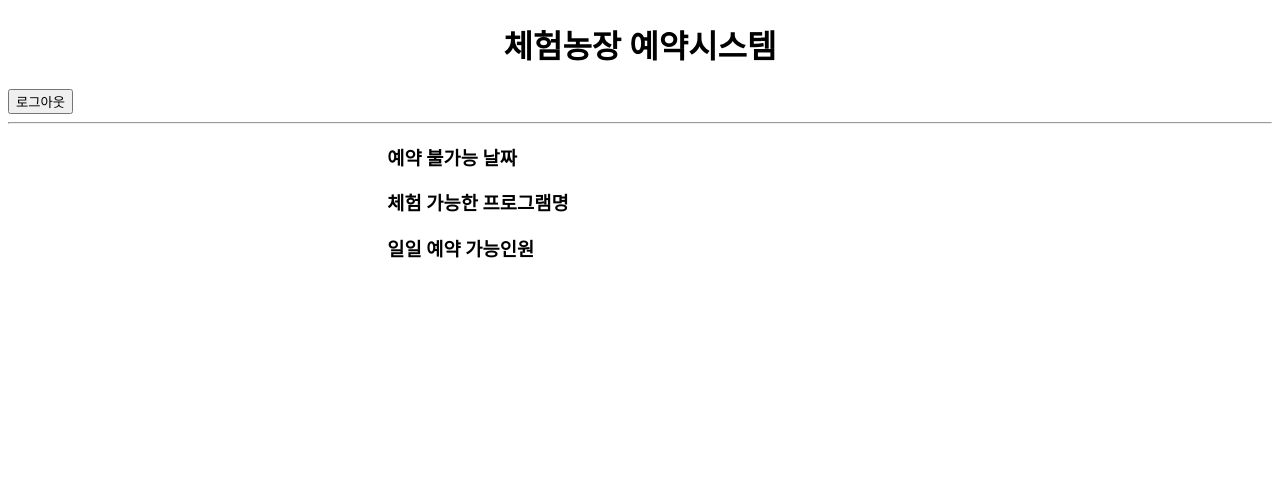
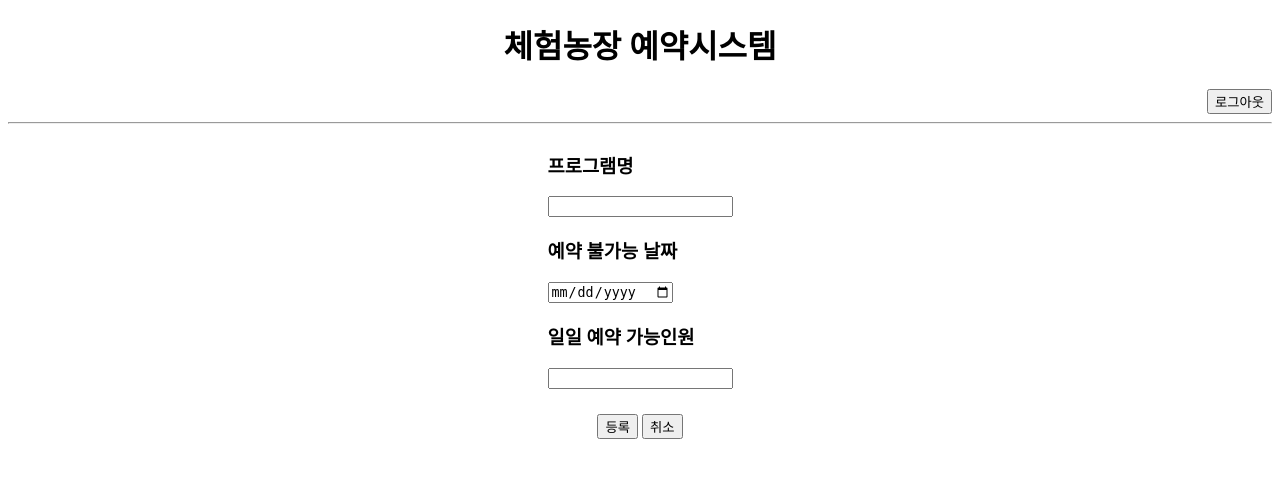
Before and after one commit to Hyejeong-Lim/FarmReservation, a Node server app: page /users/reserve in a window 1280 px wide. Shown: the top 478 px of the page. Run offline with Node 20, Linux system fonts and the light colour scheme; the visitor is signed in with stand-in values (Sample User, id 1).

Commit message:
예약정보입력화면 수정

```diff
--- a/views/reserve.ejs
+++ b/views/reserve.ejs
@@ -4,19 +4,36 @@
       <meta charset="UTF-8">
       <meta http-equiv="X-UA-Compatible" content="IE=edge">
       <meta name="viewport" content="width=device-width, initial-scale=1.0">
-    <title>Document</title>
+      <script src="https://ajax.googleapis.com/ajax/libs/jquery/3.5.1/jquery.min.js"></script>
+      <title>체험농장예약시스템</title>
   </head>
   <body>
     <h1 style="text-align: center;">체험농장 예약시스템</h1>
-    <button type="button" class="btn col-md-12 blue1" onclick="location.href='/users/login'">로그아웃</button> <hr>
+    <div style="display: flex; justify-content: flex-end;">
+      <button type="button" class="btn col-md-12 blue1" onclick="location.href='/users/login'">로그아웃</button>
+    </div>
+    <hr>
 
-    <h3 style="padding-left: 30%">예약 불가능 날짜</h3>
+    <form action="/users/reservePost" method="post">
+      <div style="display:flex; justify-content: center">
+        <div>
+          <h3>프로그램명</h3>
+          <input type="text" name="programName" id="programName" required>
 
+          <h3>예약 불가능 날짜</h3>
+          <input type="date" name="date" id="date" required>
 
-    <h3 style="padding-left: 30%">체험 가능한 프로그램명</h3>
-
-
-    <h3 style="padding-left: 30%">일일 예약 가능인원</h3>
-
+          <h3>일일 예약 가능인원</h3>
+          <input type="number" name="peopleNumber" id="peopleNumber" min="1" required><br>
+        </div>
+      </div>
+      <div style="display:flex; justify-content: center; margin-top:2%">
+        <div>
+          <button type="submit" class="btn col-md-12 blue1" onclick="location.href='/users/farmInfo'">등록</button>
+          <button type="button" class="btn col-md-12 blue1" onclick="location.href='/users/farmInfo'">취소</button>
+        </div>
+      </div>
+      </form>
+    </form>
   </body>
 </html>
```
Lines whose indentation alone changed are shown as unchanged.
